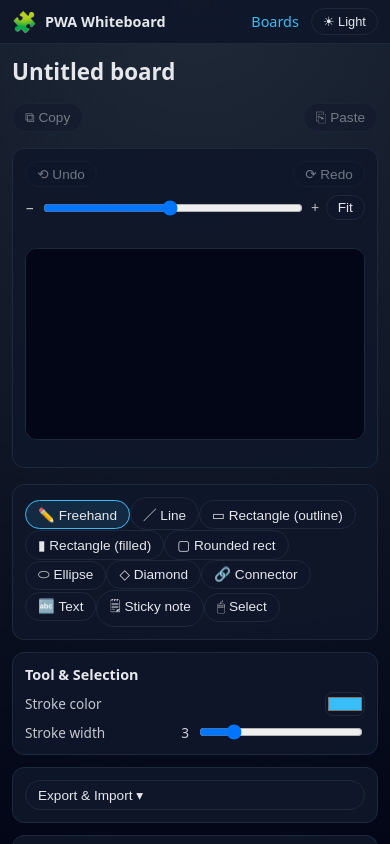
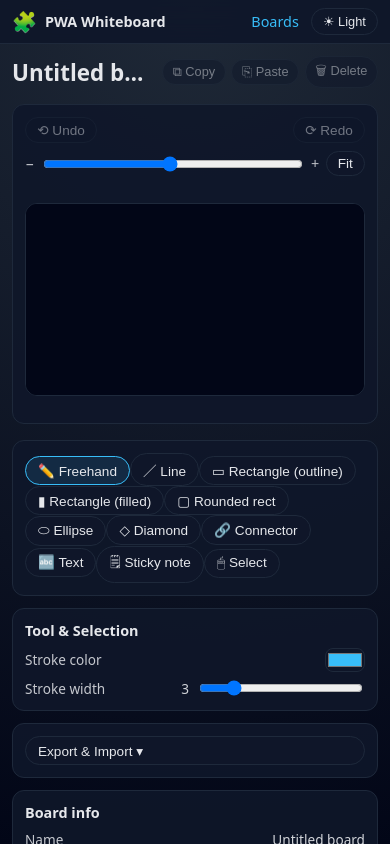
Before and after one commit to erland/pwa-whiteboard, a React (Vite) app: page /board/1 in a window 390 px wide. Shown: the top 844 px of the page. Built offline with nearby package versions, Linux system fonts and the light colour scheme.

Commit message:
Moved copy, paste, delete buttons to header

```diff
--- a/src/pages/BoardEditorPage.tsx
+++ b/src/pages/BoardEditorPage.tsx
@@ -102,8 +102,10 @@ export const BoardEditorPage: React.FC = () => {
       {/* Pass boardName instead of boardId */}
       <BoardEditorHeader
         boardName={boardName}
+        canDelete={canCopy}
         canCopy={canCopy}
         canPaste={canPaste}
+        onDelete={handleDeleteSelection}
         onCopy={copySelectionToClipboard}
         onPaste={pasteFromClipboard}
       />
@@ -128,10 +130,6 @@ export const BoardEditorPage: React.FC = () => {
             onStrokeWidthChange={updateStrokeWidth}
             onUpdateToolProp={updateActiveToolProp}
             selectedObjects={selectedObjects}
-            onDeleteSelection={handleDeleteSelection}
-            onCopySelection={copySelectionToClipboard}
-            onPasteFromClipboard={pasteFromClipboard}
-            canPaste={canPaste}
             updateSelectionProp={updateSelectionProp}
           />
 
--- a/src/pages/boardEditor/BoardEditorHeader.tsx
+++ b/src/pages/boardEditor/BoardEditorHeader.tsx
@@ -2,16 +2,20 @@ import React from 'react';
 
 type BoardEditorHeaderProps = {
   boardName?: string;
+  canDelete?: boolean;
   canCopy?: boolean;
   canPaste?: boolean;
+  onDelete?: () => void;
   onCopy?: () => void;
   onPaste?: () => void;
 };
 
 export const BoardEditorHeader: React.FC<BoardEditorHeaderProps> = ({
   boardName,
+  canDelete,
   canCopy,
   canPaste,
+  onDelete,
   onCopy,
   onPaste,
 }) => (
@@ -22,7 +26,7 @@ export const BoardEditorHeader: React.FC<BoardEditorHeaderProps> = ({
       </h1>
     </div>
 
-    <div className="page-header-actions" aria-label="Clipboard actions">
+    <div className="page-header-actions" aria-label="Selection actions">
       <button
         type="button"
         className="tool-button"
@@ -41,6 +45,15 @@ export const BoardEditorHeader: React.FC<BoardEditorHeaderProps> = ({
       >
         ⎘ Paste
       </button>
+      <button
+        type="button"
+        className="tool-button"
+        onClick={onDelete}
+        disabled={!canDelete}
+        title="Delete selection"
+      >
+        🗑 Delete
+      </button>
     </div>
   </header>
 );
--- a/src/pages/boardEditor/ToolAndSelectionPanel.tsx
+++ b/src/pages/boardEditor/ToolAndSelectionPanel.tsx
@@ -20,10 +20,6 @@ type ToolAndSelectionPanelProps = {
     value: WhiteboardObject[K]
   ) => void;
   selectedObjects: WhiteboardObject[];
-  onDeleteSelection: () => void;
-  onCopySelection: () => void;
-  onPasteFromClipboard: () => void;
-  canPaste: boolean;
   updateSelectionProp: <K extends keyof WhiteboardObject>(
     key: K,
     value: WhiteboardObject[K]
@@ -40,10 +36,6 @@ export const ToolAndSelectionPanel: React.FC<ToolAndSelectionPanelProps> = ({
   onStrokeWidthChange,
   onUpdateToolProp,
   selectedObjects,
-  onDeleteSelection,
-  onCopySelection,
-  onPasteFromClipboard,
-  canPaste,
   updateSelectionProp
 }) => {
   const selection = useSelectionDetails(selectedObjects, boardTypeDef);
@@ -68,10 +60,6 @@ export const ToolAndSelectionPanel: React.FC<ToolAndSelectionPanelProps> = ({
       {activeTool === 'select' && (
         <SelectionToolPanel
           selection={selection}
-          onDeleteSelection={onDeleteSelection}
-          onCopySelection={onCopySelection}
-          onPasteFromClipboard={onPasteFromClipboard}
-          canPaste={canPaste}
           updateSelectionProp={updateSelectionProp}
         />
       )}
--- a/src/pages/boardEditor/panels/SelectionToolPanel.tsx
+++ b/src/pages/boardEditor/panels/SelectionToolPanel.tsx
@@ -6,10 +6,6 @@ import { EDITABLE_PROP_DEFS, type EditablePropKey } from '../../../whiteboard/to
 
 type Props = {
   selection: SelectionDetails;
-  onDeleteSelection: () => void;
-  onCopySelection: () => void;
-  onPasteFromClipboard: () => void;
-  canPaste: boolean;
   updateSelectionProp: <K extends keyof WhiteboardObject>(
     key: K,
     value: WhiteboardObject[K]
@@ -121,10 +117,6 @@ function renderEditablePropControl(
 
 export const SelectionToolPanel: React.FC<Props> = ({
   selection,
-  onDeleteSelection,
-  onCopySelection,
-  onPasteFromClipboard,
-  canPaste,
   updateSelectionProp
 }) => {
   const hasSelection = selection.selectedCount > 0;
@@ -146,41 +138,6 @@ export const SelectionToolPanel: React.FC<Props> = ({
         <span className="field-value">
           {hasSelection ? selection.selectedCount : 0}
         </span>
-      </div>
-
-      <div className="panel-row">
-        <button
-          type="button"
-          className="tool-button"
-          onClick={onDeleteSelection}
-          disabled={!hasSelection}
-          style={{ width: '100%' }}
-        >
-          🗑 Delete
-        </button>
-      </div>
-
-      <div className="panel-row" style={{ display: 'flex', gap: 8 }}>
-        <button
-          type="button"
-          className="tool-button"
-          onClick={onCopySelection}
-          disabled={!hasSelection}
-          style={{ flex: 1 }}
-          title="Copy (Ctrl/Cmd+C)"
-        >
-          ⧉ Copy
-        </button>
-        <button
-          type="button"
-          className="tool-button"
-          onClick={onPasteFromClipboard}
-          disabled={!canPaste}
-          style={{ flex: 1 }}
-          title="Paste (Ctrl/Cmd+V)"
-        >
-          ⎘ Paste
-        </button>
       </div>
 
       {/* Capability-driven shared props across the current selection */}
--- a/src/styles.css
+++ b/src/styles.css
@@ -557,6 +557,30 @@ a:hover {
     flex-wrap: wrap;
   }
 
+  /* Board editor header: keep title + Copy/Paste on one row on narrow screens */
+  .page-header.board-editor-header {
+    flex-direction: row;
+    align-items: center;
+  }
+
+  .page-header.board-editor-header .board-header-main {
+    flex: 1;
+    min-width: 0;
+  }
+
+  .page-header.board-editor-header .board-header-title {
+    white-space: nowrap;
+    overflow: hidden;
+    text-overflow: ellipsis;
+  }
+
+  .page-header.board-editor-header .page-header-actions {
+    width: auto;
+    justify-content: flex-end;
+    flex-wrap: nowrap;
+    gap: 0.35rem;
+  }
+
   .board-editor-layout {
     grid-template-columns: minmax(0, 1fr);
     grid-template-areas:
@@ -588,6 +612,24 @@ a:hover {
   .board-editor-header .board-header-main {
     flex-wrap: wrap;
     gap: 0.35rem;
+  }
+
+  /* Board editor header: do not wrap title + buttons; use truncation instead */
+  .page-header.board-editor-header {
+    flex-wrap: nowrap;
+  }
+
+  .board-editor-header .board-header-main {
+    flex-wrap: nowrap;
+  }
+
+  .page-header.board-editor-header .page-header-actions {
+    flex-wrap: nowrap;
+  }
+
+  .page-header.board-editor-header .tool-button {
+    padding: 0.25rem 0.6rem;
+    font-size: 0.8rem;
   }
 
   .board-header-title {
```
